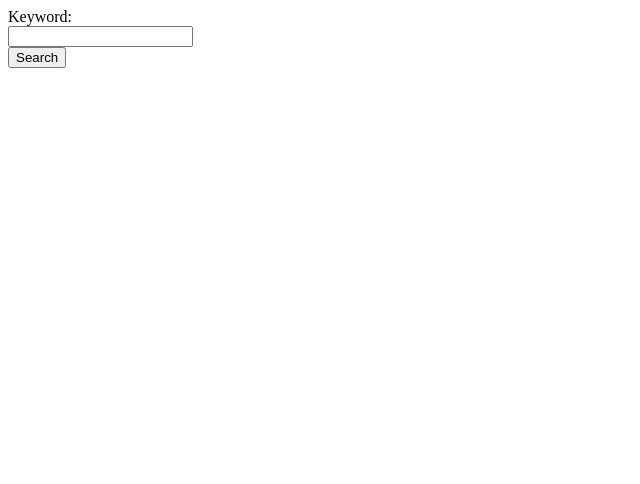
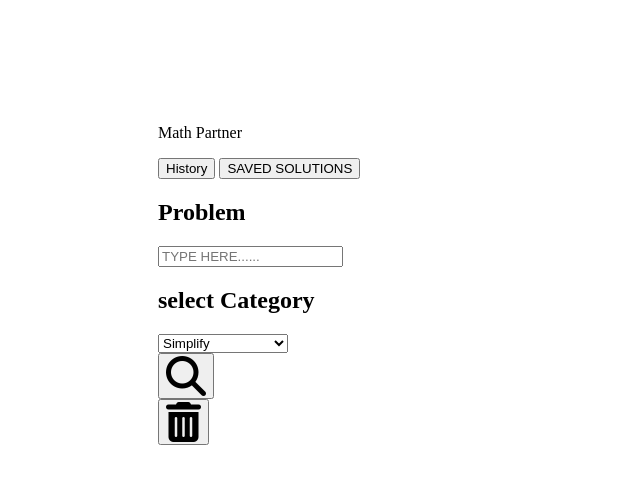
Before and after one commit to poojakumariA/maths-partner, a plain HTML site: page index.html in a window 1280 px wide. Shown: the whole page, without its empty margins (0-640 px from the left). Drawn offline with Linux system fonts and the light colour scheme.

Commit message:
Add files via upload

```diff
--- a/index.html
+++ b/index.html
@@ -1,26 +1,72 @@
 
 <!DOCTYPE html>
-<html>
+<html lang="en">
+<head>
+    <meta charset="UTF-8">
+    <meta http-equiv="X-UA-Compatible" content="IE=edge">
+    <meta name="viewport" content="width=device-width, initial-scale=1.0">
+
+    <title>Math Partner</title>
+    <link rel="stylesheet" href="style.css">
+    <script src="https://kit.fontawesome.com/eb339bb978.js" crossorigin="anonymous"></script>
+</head>
+
 <body>
-    <form>
-        Keyword:<br>
-        <input type="text" name="keyword"><br>
-        <button type="submit" onclick="callREST()">Search</button>
+    <div class="container">
+    <div class="upper-container">
+        <p> Math Partner</p>
+        <input type="button" id="historyBtn" value="History" onclick="historyButton()">
+        <input type="button" id="savedBtn" value="SAVED SOLUTIONS" onclick="SavedButton()">
+    </div>
+    <div class="historycon">
 
-    </form>
-    <div id="response"></div>
+    </div>
 
-    <script>
-        function callREST() {
-            var xhttp = new XMLHttpRequest();
-            xhttp.onreadystatechange = function() {
-                if (this.readyState == 4 && this.status == 200) {
-                    document.getElementById("response").innerHTML = this.responseText;
-                }
-            };
-            xhttp.open("GET", "https://newton.vercel.app/api/v2/derive/x", true);
-            xhttp.send();
-        }
-    </script>
+    <!-- second sstep -->
+    <div class="subContainer">
+    <div class="middle-container">
+        <div class="box1">
+            <label for="problemBar"><h2>Problem</h2></label>
+            <input type="text" id="problemBar" placeholder="TYPE HERE......" >
+        </div>
+
+        <div class="box2">
+            <label for="categoryBar"><h2>select Category</h2></label>
+            <select name="categoryBar" id="categoryBar">
+                <option value="simplify">Simplify</option>
+                <option value="factor">Factor</option>
+                <option value="derive">Derive</option>
+                <option value="integrate">Integrate</option>
+                <option value="zeroes">Find 0's</option>
+                <option value="tangent">Find Tangent</option>
+                <option value="area">Area Under Curve</option>
+                <option value="cos">Cosine</option>
+                <option value="sin">Sine</option>
+                <option value="tan">Tangent</option>
+                <option value="arccos">Inverse Cosine</option>
+                <option value="arcsin">Inverse Sine</option>
+                <option value="arctan">Inverse Tangent</option>
+                <option value="abs">Absolute Value</option>
+                <option value="log">Logarithm</option>
+            </select>
+        </div>
+
+        <div class="box3">
+            <button type="submit" id="searchBtn" onclick="SearchButton()"><i class="fa-solid fa-magnifying-glass fa-3x"></i></button>
+        </div>
+
+    </div>
+
+
+    <div class="container-input">
+        <div class="inputBox1"></div>
+        <div class="inputBox2"></div>
+
+        <button type="reset" id="deleteBtn" onclick="delBtn()"><i class="fa-solid fa-trash-can fa-3x"></i></button>
+    </div>
+    </div>
+    </div>
+
+    <script src="main.js"></script>
 </body>
 </html>
```
